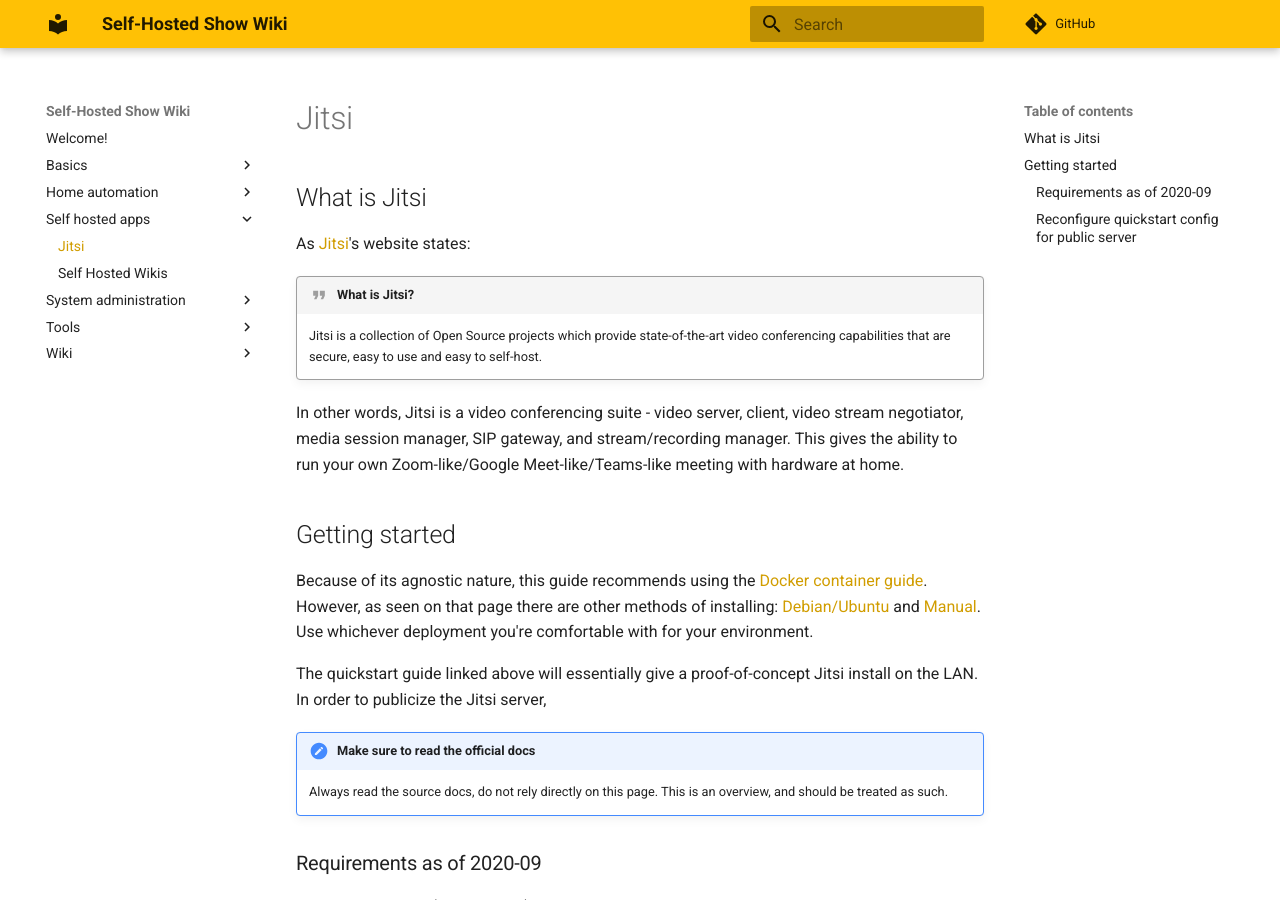
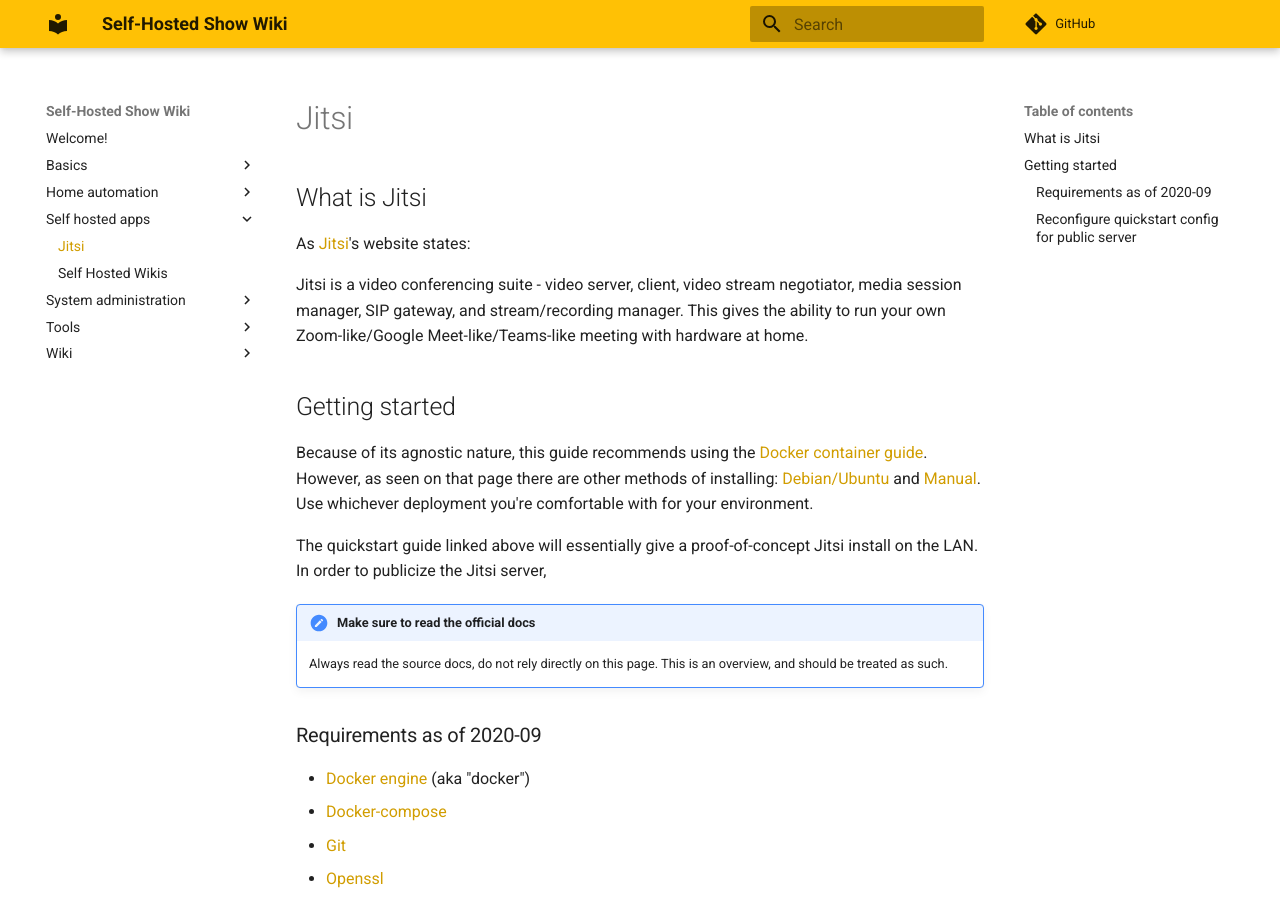
Before and after one commit to selfhostedshow/wiki, an MkDocs documentation site: the page built from docs/self-hosted-apps/jitsi.md, in a window 1280 px wide and 900 px high. Built offline with MkDocs 1.6.1 and Material for MkDocs 9.7.7, drawn with Linux system fonts in a browser that asks for light colours; comment, search, counter and statistics services are not loaded.

Commit message:
Updated wording of what Jitsi is and removed quote

```diff
--- a/docs/self-hosted-apps/jitsi.md
+++ b/docs/self-hosted-apps/jitsi.md
@@ -1,10 +1,7 @@
 ## What is Jitsi
 As [Jitsi](https://jitsi.github.io/handbook/docs/intro)'s website states:
 
-!!!quote "What is Jitsi?"
-    Jitsi is a collection of Open Source projects which provide state-of-the-art video conferencing capabilities that are secure, easy to use and easy to self-host.
-
-In other words, Jitsi is a video conferencing suite - video server, client, video stream negotiator, media session manager, SIP gateway, and stream/recording manager. This gives the ability to run your own Zoom-like/Google Meet-like/Teams-like meeting with hardware at home.
+Jitsi is a video conferencing suite - video server, client, video stream negotiator, media session manager, SIP gateway, and stream/recording manager. This gives the ability to run your own Zoom-like/Google Meet-like/Teams-like meeting with hardware at home.
 
 ## Getting started
 Because of its agnostic nature, this guide recommends using the [Docker container guide](https://jitsi.github.io/handbook/docs/devops-guide/devops-guide-docker). However, as seen on that page there are other methods of installing: [Debian/Ubuntu](https://jitsi.github.io/handbook/docs/devops-guide/devops-guide-quickstart) and [Manual](https://jitsi.github.io/handbook/docs/devops-guide/devops-guide-manual). Use whichever deployment you're comfortable with for your environment.
```
